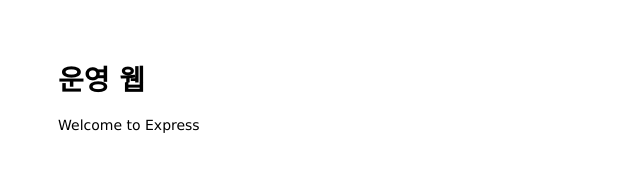
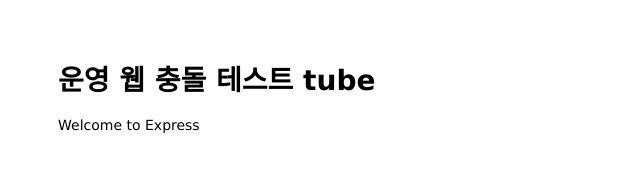
Before and after one commit to sttube/must-have-git-main, a website: page public/index.html in a window 1280 px wide. Shown: the whole page, without its empty margins (0-640 px from the left). Drawn offline with Linux system fonts and the light colour scheme.

Commit message:
충돌테스트 tube

```diff
--- a/public/index.html
+++ b/public/index.html
@@ -6,7 +6,7 @@
 </head>
 
 <body>
-  <h1>운영 웹</h1>
+  <h1>운영 웹 충돌 테스트 tube</h1>
   <p>Welcome to Express</p>
 </body>
 
```
